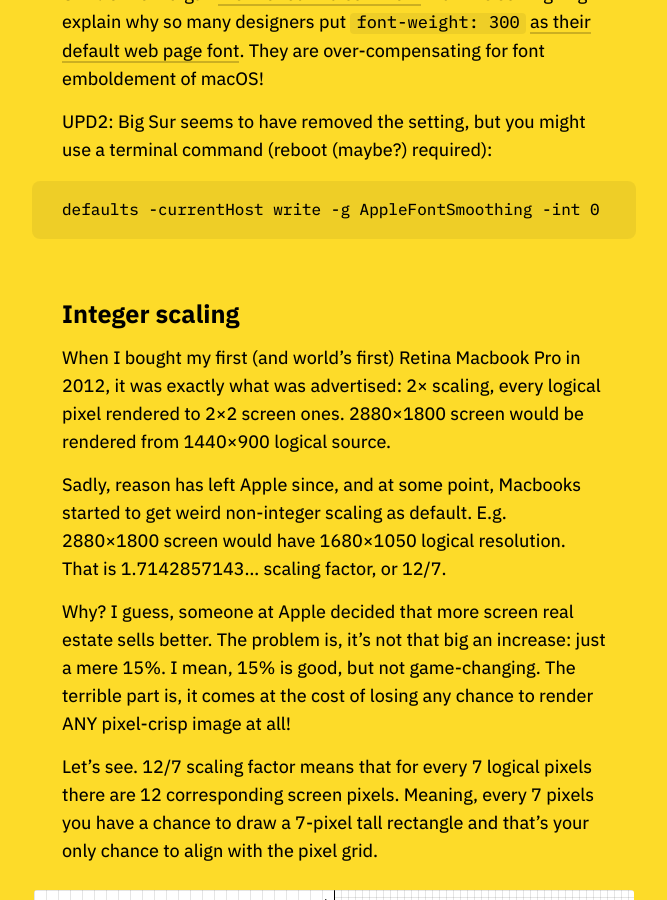
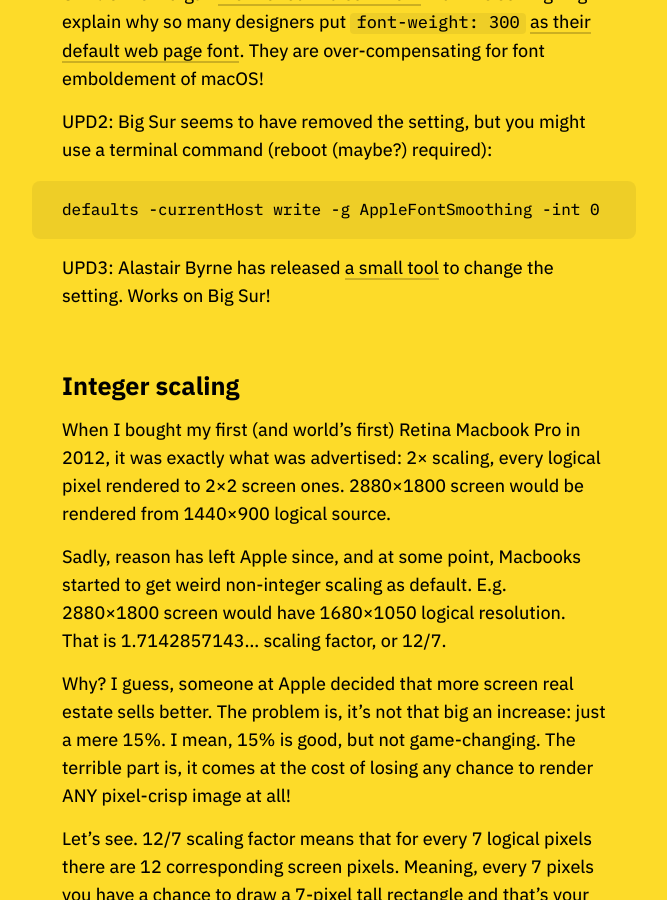
Before and after one commit to tonsky/tonsky.github.io, a Jekyll site: the page built from _posts/2020-06-17-monitors.md, in a window 1280 px wide and 900 px high, scrolled down 10358 px. Shown: the whole window, without its empty margins (307-974 px from the left). Built offline with Jekyll 4.4.1, drawn with Linux system fonts in a browser that asks for light colours.

Commit message:
Link to https://www.fontsmoothingadjuster.com/

````diff
--- a/_posts/2020-06-17-monitors.md
+++ b/_posts/2020-06-17-monitors.md
@@ -209,6 +209,8 @@ UPD2: Big Sur seems to have removed the setting, but you might use a terminal co
 ```
 defaults -currentHost write -g AppleFontSmoothing -int 0
 ```
+
+UPD3: Alastair Byrne has released [a small tool](https://www.fontsmoothingadjuster.com/) to change the setting. Works on Big Sur!
 
 ## Integer scaling
 
````
Also changed, not shown: 1 other file.
